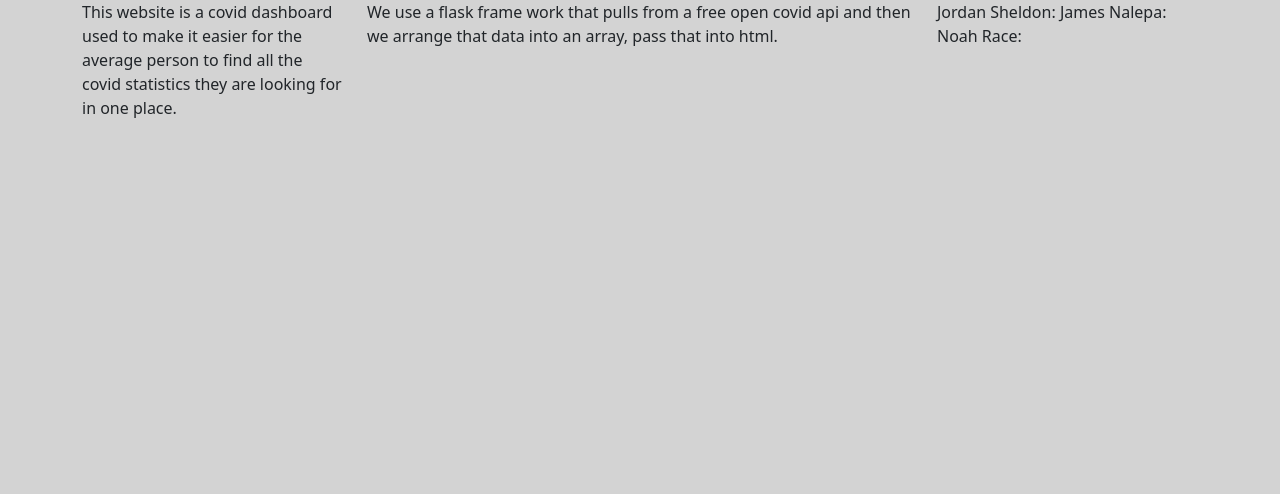
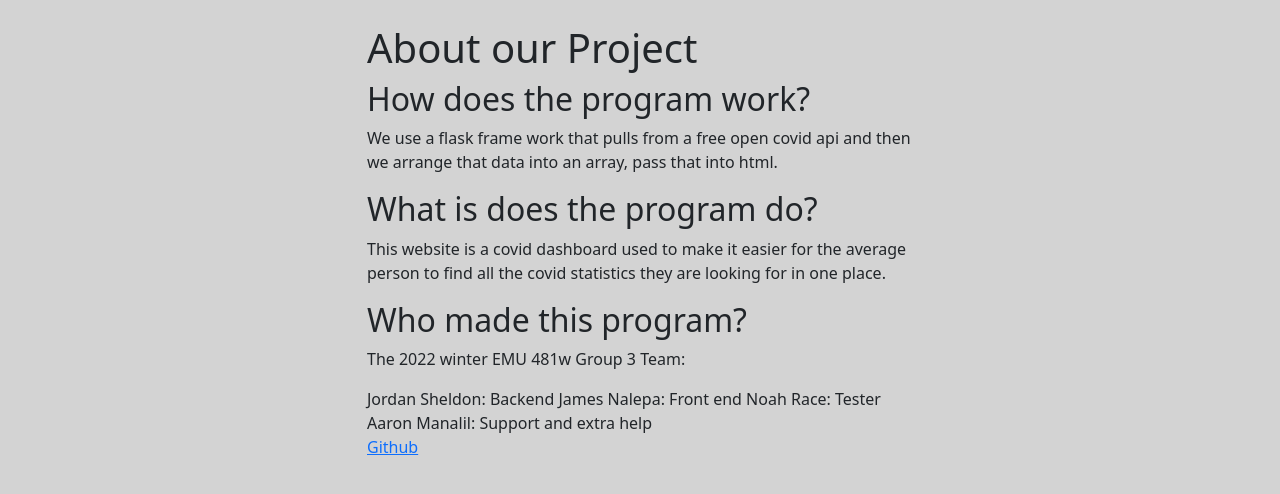
Before and after one commit to JordanHSheldon/481W_Covid_dashboard, a Flask app: page /about in a window 1280 px wide. Shown: the part 56-550 px from the top of the page. Run offline with Flask 2, Linux system fonts and the light colour scheme.

```diff
--- a/covid_dasboard/app.py
+++ b/covid_dasboard/app.py
@@ -8,22 +8,22 @@ abbrev = {
     "alabama": "AL","alaska": "AK","arizona": "AZ","arkansas": "AR","california": "CA","colorado": "CO","connecticut": "CT","delaware": "DE",
     "florida": "FL","georgia": "GA","hawaii": "HI","idaho": "ID","illinois": "IL","indiana": "IN","iowa": "IA","kansas": "KS",
     "kentucky": "KY","louisiana": "LA","maine": "ME","maryland": "MD","massachusetts": "MA","michigan": "MI","minnesota": "MN","mississippi": "MS","missouri": "MO",
-    "montana": "MT","Nebraska": "NE","Nevada": "NV","New Hampshire": "NH","New Jersey": "NJ","New Mexico": "NM","New York": "NY","North Carolina": "NC",
-    "north dakota": "ND","ohio": "OH","oklahoma": "OK","oregon": "OR","pennsylvania": "PA","rhode Island": "RI","south Carolina": "SC","south Dakota": "SD",
-    "Tennessee": "TN","Texas": "TX","Utah": "UT","Vermont": "VT","Virginia": "VA","Washington": "WA","West Virginia": "WV","Wisconsin": "WI",
-    "wyoming": "WY","district of columbia": "DC","american Samoa": "AS","Guam": "GU","northern mariana islands": "MP","puerto rico": "PR",
-    "United States Minor Outlying Islands": "UM",
-    "U.S. Virgin Islands": "VI",
+    "montana": "MT","Nebraska": "NE","Nevada": "NV","New Hampshire": "NH","New Jersey": "NJ","newmexico": "NM","New York": "NY","north Carolina": "NC",
+    "north dakota": "ND","ohio": "OH","oklahoma": "OK","oregon": "OR","pennsylvania": "PA","rhode Island": "RI","southcarolina": "SC","south Dakota": "SD",
+    "Tennessee": "TN","Texas": "TX","Utah": "UT","Vermont": "VT","Virginia": "VA","Washington": "WA","West Virginia": "WV","wisconsin": "WI",
+    "wyoming": "WY","district of columbia": "DC","americansamoa": "AS","guam": "GU","northern mariana islands": "MP","puerto rico": "PR",
+    "unitedstatesminoroutlyingislands": "UM",
+    "U.S. virginislands": "VI",
     }
 state_abbrev = {
     'AL': 'alabama','AK': 'alaska','AZ': 'arizona','AR': 'arkansas','CA': 'california','CO': 'colorado','CT': 'connecticut','DE': 'delaware',
     'FL': 'florida','GA': 'georgia','HI': 'hawaii','ID': 'idaho','IL': 'illinois','IN': 'indiana','IA': 'iowa',
-    'KS': 'kansas', 'KY': 'kentucky','LA': 'louisiana','ME': 'maine','MD': 'maryland','MA': 'massachusetts','MI': 'michigan','MN': 'Minnesota','MS':
-    'mississippi','MO': 'Missouri','MT': 'Montana','NE': 'Nebraska','NV': 'Nevada','NH': 'New Hampshire','NJ': 'New Jersey','NM': 'New Mexico',
-    'NY': 'new York','NC': 'North Carolina','ND': 'North Dakota','OH': 'Ohio','OK': 'Oklahoma','OR': 'Oregon','PA': 'Pennsylvania',
-    'RI': 'rhode Island','SC': 'South Carolina','SD': 'South Dakota','TN': 'Tennessee','TX': 'Texas','UT': 'Utah','VT': 'Vermont',
-    'VA': 'virginia','WA': 'Washington','WV': 'West Virginia','WI': 'Wisconsin','WY': 'Wyoming','DC': 'District of Columbia',
-    'MP': 'northern mariana islands','PW': 'Palau','PR': 'Puerto Rico','VI': 'Virgin Islands',
+    'KS': 'kansas', 'KY': 'kentucky','LA': 'louisiana','ME': 'maine','MD': 'maryland','MA': 'massachusetts','MI': 'michigan','MN': 'minnesota','MS':
+    'mississippi','MO': 'missouri','MT': 'montana','NE': 'Nebraska','NV': 'Nevada','NH': 'newhampshire','NJ': 'newjersey','NM': 'newmexico',
+    'NY': 'new York','NC': 'northcarolina','ND': 'northdakota','OH': 'ohio','OK': 'oklahoma','OR': 'oregon','PA': 'pennsylvania',
+    'RI': 'rhode Island','SC': 'southcarolina','SD': 'southdakota','TN': 'Tennessee','TX': 'texas','UT': 'utah','VT': 'vermont',
+    'VA': 'virginia','WA': 'washington','WV': 'westvirginia','WI': 'wisconsin','WY': 'wyoming','DC': 'districtofcolumbia',
+    'MP': 'northernmarianaislands','PW': 'palau','PR': 'puertorico','VI': 'virgin Islands',
     }
 
 
@@ -86,7 +86,10 @@ def yes(p):
             tempPop = int(x[k]["population"])
             tempCases = int(x[k]["actualCases"])
             tempDeaths = int(x[k]["actualDeaths"])
-            tempVac = float(x[k]["vacinationsComplete"])
+            if(float(x[k]["vacinationsComplete"]!="")):
+                tempVac = float(x[k]["vacinationsComplete"])
+            else:
+                tempVac = 0
             totalPopulation+=tempPop
             totalCases+=tempCases
             totalDeaths+=tempDeaths
--- a/covid_dasboard/templates/about.html
+++ b/covid_dasboard/templates/about.html
@@ -1,30 +1,41 @@
 {% extends "default.html" %}
 
 {% block content %}
+    <br>
 
     <div class="container">
         <div class="row">
             <div class="col">
                 <p>
-                    This website is a covid dashboard used to make it easier
-                    for the average person to find all the covid statistics they
-                    are looking for in one place.
                 </p>
             </div>
             <div class="col-6">
+                <h1>About our Project</h1>
+                <h2>How does the program work?</h2>
                 <p>
                     We use a flask frame work that pulls from a free
                     open covid api and then we arrange that data into an array,
                     pass that into html.
 
                 </p>
+                <h2>What is does the program do?</h2>
+                <p>
+                    This website is a covid dashboard used to make it easier
+                    for the average person to find all the covid statistics they
+                    are looking for in one place.
+                </p>
+                <h2>Who made this program?</h2>
+                <p>The 2022 winter EMU 481w Group 3 Team:</p>
+                <span>
+                    Jordan Sheldon: Backend
+                    James Nalepa: Front end
+                    Noah Race: Tester
+                    Aaron Manalil: Support and extra help
+                    <p><a href="https://github.com/JordanHSheldon/481W_Covid_dashboard">Github</a></p>
+                    </span>
             </div>
             <div class="col">
                 <span>
-                Jordan Sheldon:
-                James Nalepa:
-                Noah Race:
-
                 </span>
             </div>
         </div>
```
